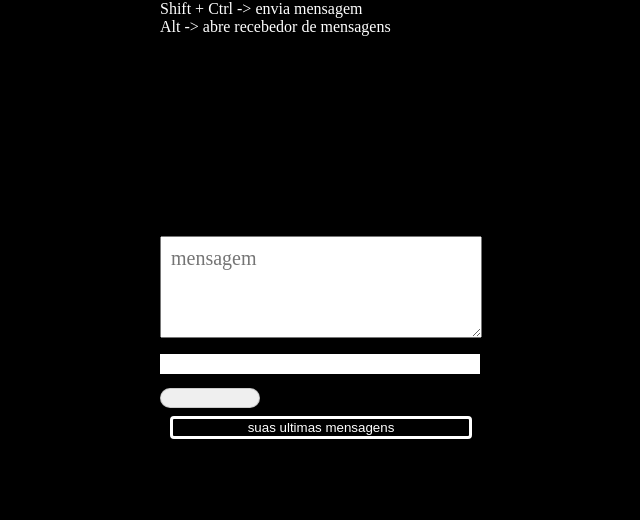
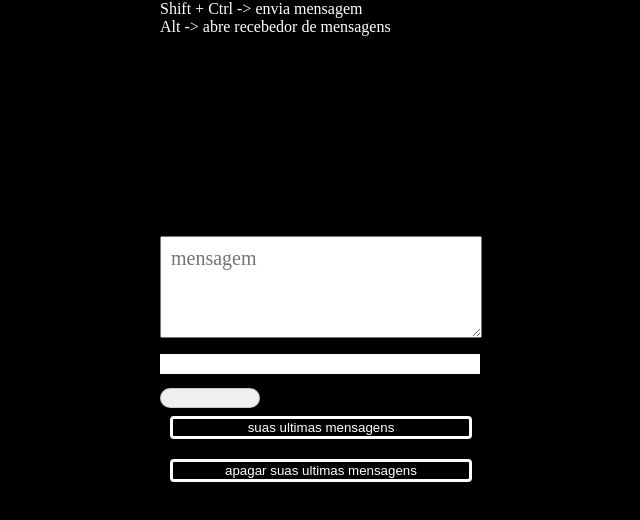
Before and after one commit to yusougluttonyif/testedeinputs, a plain HTML site: page index.html in a window 1280 px wide. Shown: the whole page, without its empty margins (79-719 px from the left). Drawn offline with Linux system fonts and the light colour scheme.

Commit message:
Update index.html

```diff
--- a/index.html
+++ b/index.html
@@ -122,7 +122,7 @@
     <meter id="meter" value="0" optimum="100" max="160" min="0"></meter>
     <button onclick="oldreceivershow()">suas ultimas mensagens</button>
     <div id="receiverofold"><button onclick="oldreceiverclose()">fechar</button></div>
-
+    <button onclick="erase()">apagar suas ultimas mensagens</button>
 
 
 <script>
@@ -184,6 +184,10 @@
        }
        retrieveOld();
        }
+       function erase() {
+        localStorage.setItem("lastmessages", "");
+        localStorage.setItem("counterofnw", "");
+       }
 
     </script>
 
```
